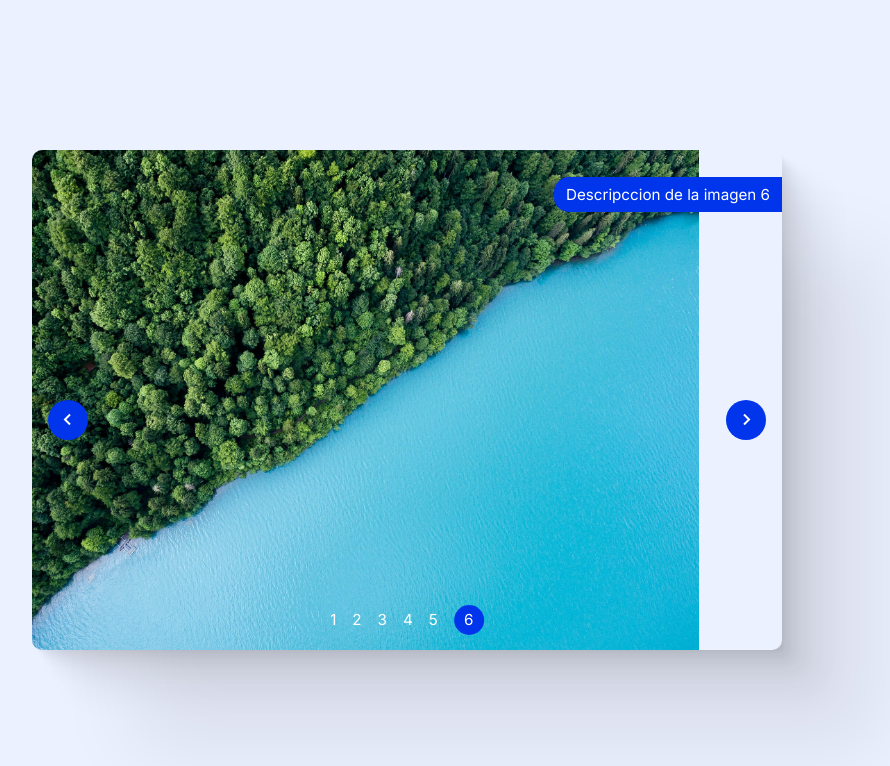
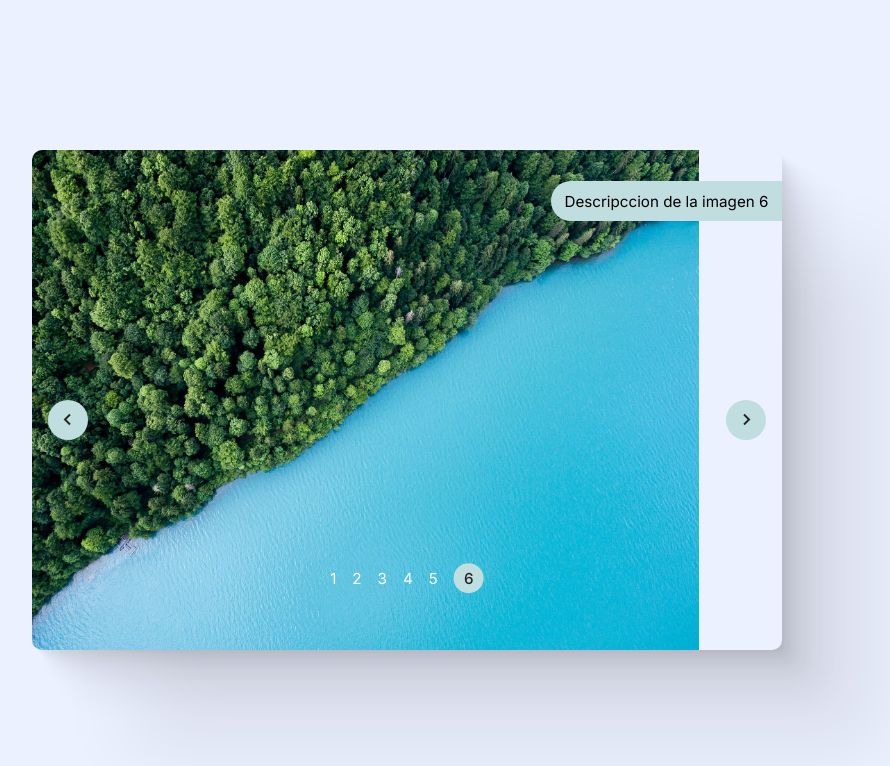
Before and after one commit to fhc2k/slider-vanilla-js, a plain HTML site: page index.html in a window 1280 px wide. Both pictures are taken after a click on the icon 301 px from the left and 420 px from the top of the page. Shown: the whole page, without its empty margins (233-1123 px from the left). Drawn offline with nearby package versions, Linux system fonts and the light colour scheme.

Commit message:
Add files via upload

```diff
--- a/css/style.css
+++ b/css/style.css
@@ -34,35 +34,36 @@ body {
     align-items: center;
     transition: all 0.75s;
 }
-.slider-info {
+.description {
     position: absolute;
     width: auto;
     z-index: 1;
-    top: 0.75rem;
-    right: 0rem;
-    background: #0135ec;
-    color: #fff;
-    border-radius: 15px 0 0 15px;
-    padding: 0.5rem 0.75rem;
+    top: 1rem;
+    right: 0;
+    background: #c0dde0;
+    color: #000;
+    border-radius: 30px 0 0 30px;
+    padding: 0.65rem 0.85rem;
     transition: 1s;
 }
-.slider-image {
-    opacity: 1;
+.image {
+    opacity: 0;
     width: inherit;
     height: inherit;
     object-fit: cover;
-    transition: 1s;
+    transition: 500ms;
 }
-.slider-image-active {
+.image-active {
     opacity: 1;
 }
-.btn-chevron {
+
+.btn-slider {
     position: absolute;
     top: 50%;
-    z-index: 999;
-    background: #0135ec;
+    z-index: 1;
+    background: #c0dde0;
     font-size: 1.5rem;
-    color: #fff;
+    color: #252726;
     border-radius: 100%;
     padding: 0.5rem;
     cursor: pointer;
@@ -79,23 +80,23 @@ body {
     position: absolute;
     bottom: 0;
     left: 50%;
-    transform: translate(-50%, 0);
+    transform: translate(-50%, -50%);
     display: flex;
     flex-direction: row;
     align-items: center;
     gap: 1rem;
-    color: #fff;
+    color: #FFF;
+    padding: 0.35rem;
     cursor: pointer;
 }
 .indicator-active {
     width: 30px;
     height: 30px;
-    display: flex;
-    flex-direction: column;
-    align-items: center;
-    color: #fff;
-    background: #0135ec;
-    padding: 0.3rem;
-    transition: 0.5s all;
+    display: grid;
+    place-items: center;
+    background: #c0dde0;
+    color: #252726;
+    font-weight: 500;
+    transition: 750ms all;
     border-radius: 100%;
 }
--- a/index.html
+++ b/index.html
@@ -11,16 +11,17 @@
 </head>
 <body>
     <div class="content">
-        <i data-action="left" class='btn-chevron left bx bx-chevron-left'></i>
+        <i data-action="left" class='btn-slider left bx bx-chevron-left'></i>
         <div class="slider">
-            <img data-info="Descripccion de la imagen 1" class="slider-image" src="images/image_0.jpg">
-            <img data-info="Descripccion de la imagen 2" class="slider-image" src="images/image_1.jpg">
-            <img data-info="Descripccion de la imagen 3" class="slider-image" src="images/image_0.jpg">
-            <img data-info="Descripccion de la imagen 4" class="slider-image" src="images/image_2.jpg">
-            <img data-info="Descripccion de la imagen 5" class="slider-image" src="images/image_0.jpg">
-            <img data-info="Descripccion de la imagen 6" class="slider-image" src="images/image_2.jpg">
+
+            <img data-description="Descripccion de la imagen 1" class="image" src="images/image_0.jpg">
+            <img data-description="Descripccion de la imagen 2" class="image" src="images/image_1.jpg">
+            <img data-description="Descripccion de la imagen 3" class="image" src="images/image_0.jpg">
+            <img data-description="Descripccion de la imagen 4" class="image" src="images/image_2.jpg">
+            <img data-description="Descripccion de la imagen 5" class="image" src="images/image_0.jpg">
+            <img data-description="Descripccion de la imagen 6" class="image" src="images/image_2.jpg">
         </div>
-        <i data-action="right" class='btn-chevron right bx bx-chevron-right'></i>
+        <i data-action="right" class='btn-slider right bx bx-chevron-right'></i>
     </div>
 </body>
 <script src="js/library.js"></script>
--- a/js/script.js
+++ b/js/script.js
@@ -1,69 +1,60 @@
 const content = document.querySelector(".content");
 const slider = document.querySelector(".slider");
-const sliderImage = Array.from(document.querySelectorAll(".slider-image"));
-const btnChevron = document.querySelectorAll(".btn-chevron");
+const images = [...document.querySelectorAll(".image")];
+const btnSlider = [...document.querySelectorAll(".btn-slider")];
 let i = 0;
 
-let reset = (container, clase) => {
-    container.forEach(item => item.classList.remove(clase));
+const reset = (container, clase) => Array.from(container, item => item.classList.remove(clase));
+
+const createDescription = text => {
+    const container = document.createElement("p");
+    container.className = "description";
+    container.textContent = text;
+    content.appendChild(container);
+};
+
+const createIndicators = () => {
+    const container = document.createElement("div");
+    container.className = "indicator";
+    images.map(image => {
+        const indicator = document.createElement("p");
+        indicator.textContent = images.indexOf(image) + 1;
+        indicator.addEventListener("click", () => {
+            i = images.indexOf(image);
+            moveImage();
+        })
+        container.appendChild(indicator);
+    })
+    content.appendChild(container);
 }
 
-let createInfo = text => {
-    const sliderInfo = document.createElement("p");
-    sliderInfo.className = "slider-info";
-    sliderInfo.textContent = text;
-    content.appendChild(sliderInfo);
+const setPosition = () => {
+    const { width } = images[i].getBoundingClientRect();
+    const indicators = document.querySelectorAll('.indicator p');
+    const description = document.querySelector('.description');
+    const hasElement = content.contains(document.querySelector(".description"));
+
+    reset(images, "image-active");
+    images[i].classList.add('image-active');
+    reset(indicators, 'indicator-active');
+    indicators[i].classList.add('indicator-active');
+    slider.style.transform = `translateX(-${width * i}px)`;
+
+    hasElement ? description.textContent = images[i].dataset.description : createDescription(images[i].dataset.description);
+}
+
+const moveImage = () => {
+    if (i >= images.length) i = 0;
+    else if (i < 0) i = images.length - 1;
+    setPosition();
 };
 
-let createIndicators = () => {
-    const container = document.createElement("div");
-    container.className = "indicator";
-    content.appendChild(container)
-    sliderImage.forEach(image => {
-        let indicator = document.createElement("p");
-        indicator.textContent = sliderImage.indexOf(image) + 1;
-        container.appendChild(indicator);
-    })
-}
-
-let Image = (index) => {
-    const indicators = document.querySelectorAll('.indicator p');
-    const sliderInfo = document.querySelector('.slider-info');
-    sliderImage[index].classList.add('slider-image-active');
-    reset(indicators, 'indicator-active');
-
-    indicators[i].classList.add('indicator-active');
-
-    if (content.hasElement(".slider-info")) return sliderInfo.textContent = sliderImage[index].dataset.info;
-    createInfo(sliderImage[index].dataset.info);
-}
-
-let setPosition = (index) => {
-    let width = sliderImage[index].getBoundingClientRect().width;
-    slider.style.transform = `translateX(-${width * index}px)`;
-}
-
-let moveImage = () => {
-    if (i === sliderImage.length) {
-        i = 0; // Si el contador ya llego al ultimo item, lo manda al primer item.
-    } else if (i == -1) {
-        i = sliderImage.length - 1; // Si llego al primero lo manda hasta el ultimo.
-    }
-    reset(sliderImage, 'slider-image-active');
-    setPosition(i);
-    Image(i);
-};
-
-btnChevron.forEach(btn => {
+btnSlider.map(btn => {
     btn.addEventListener('click', () => {
-        if (btn.dataset.action == "right") {
-            i++;
-            return moveImage();
-        }
-        i--;
-        return moveImage();
+        btn.dataset.action === "right" ? i++ : i--;
+        moveImage();
     })
 })
 
 createIndicators();
-Image(i);
+setPosition();
```
